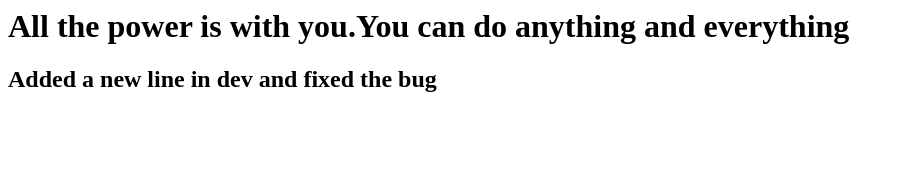
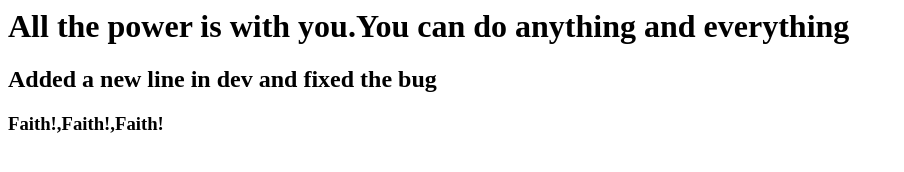
Before and after one commit to roshan-patra/firstgitrepo, a plain HTML site: page index.html in a window 1280 px wide. Shown: the whole page, without its empty margins (0-904 px from the left). Drawn offline with Linux system fonts and the light colour scheme.

Commit message:
added 3rd quote

```diff
--- a/index.html
+++ b/index.html
@@ -2,5 +2,6 @@
 <body>
 	<h1>All the power is with you.You can do anything and everything</h1>
 	<h2>Added a new line in dev and fixed the bug</h2>
+	<h3>Faith!,Faith!,Faith!</h3>
 </body>
 </html>
```
